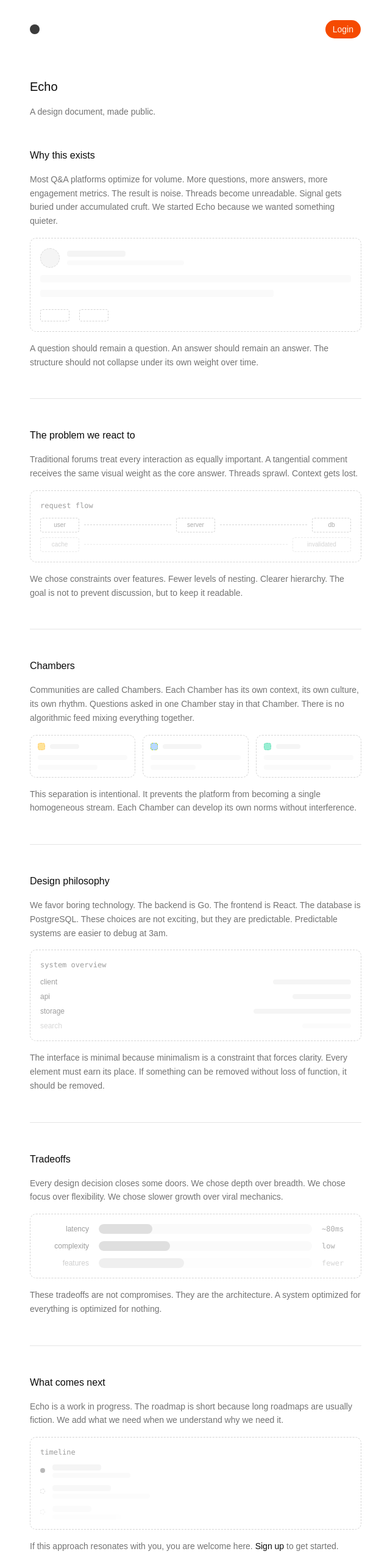
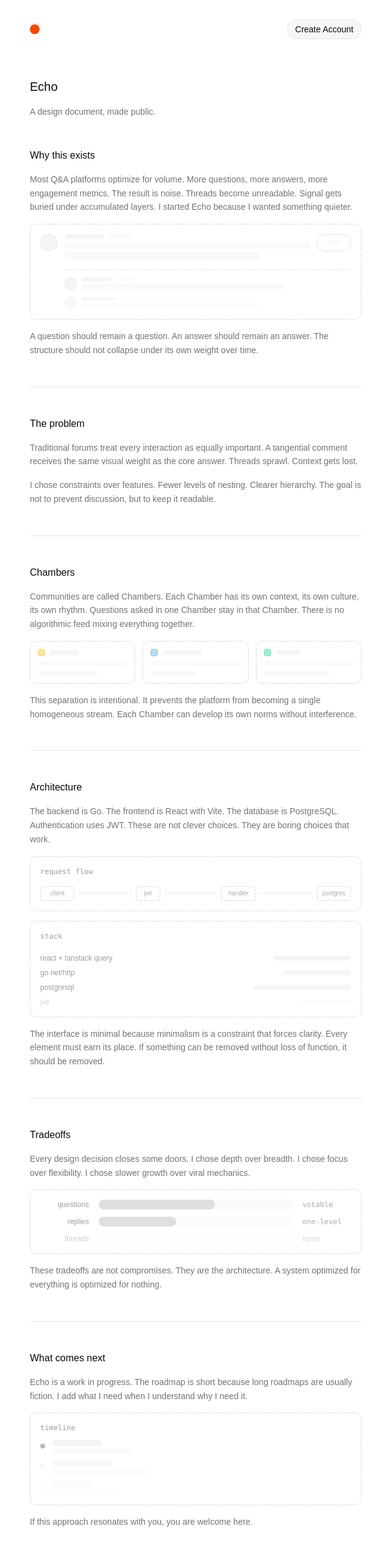
Before and after one commit to electr1fy0/echo, a React (Vite) app in the folder client/: page /landing in a window 1280 px wide. Shown: the top 2566 px of the page at 61% size, without its empty margins (319-959 px from the left). Built offline with nearby package versions, Linux system fonts and the light colour scheme; no server answers.

Commit message:
improve landing page

```diff
--- a/client/src/App.tsx
+++ b/client/src/App.tsx
@@ -39,6 +39,7 @@ export default function App() {
       <Routes>
         <Route path="/verify-email" element={<VerifyEmail />} />
         <Route element={<GuestRoute />}>
+          <Route path="/" element={<Navigate to="/landing" replace />} />
           <Route path="/landing" element={<Landing />} />
           <Route path="/auth" element={<Auth />} />
         </Route>
--- a/client/src/main.tsx
+++ b/client/src/main.tsx
@@ -7,7 +7,7 @@ import { ThemeProvider } from "./components/theme-provider.tsx";
 const queryClient = new QueryClient();
 createRoot(document.getElementById("root")!).render(
   <StrictMode>
-    <ThemeProvider defaultTheme="light" storageKey="echo-theme">
+    <ThemeProvider defaultTheme="system" storageKey="echo-theme">
       <QueryClientProvider client={queryClient}>
         <App />
       </QueryClientProvider>
--- a/client/src/pages/auth.tsx
+++ b/client/src/pages/auth.tsx
@@ -76,10 +76,14 @@ export function Auth() {
         {
           onSuccess: () => setSignupSuccess(true),
           onError: (err) => console.error(err),
-        }
+        },
       );
     } else {
-      signIn({ ...user, username: user.username.trim(), email: user.email.trim() });
+      signIn({
+        ...user,
+        username: user.username.trim(),
+        email: user.email.trim(),
+      });
     }
   }
   if (signupSuccess) {
@@ -191,7 +195,7 @@ export function Auth() {
                 {isInPending || isUpPending
                   ? "Loading…"
                   : isSignUp
-                    ? "Sign up"
+                    ? "Create Account"
                     : "Sign in"}
               </Button>
             </form>
--- a/client/src/pages/landing.tsx
+++ b/client/src/pages/landing.tsx
@@ -6,11 +6,14 @@ export function Landing() {
     <div className="min-h-screen flex flex-col bg-background">
       <header className="w-full max-w-xl mx-auto px-4 py-8 flex items-center justify-between">
         <Link to="/auth">
-          <div className="size-4 rounded-full bg-foreground/80" />
+          <div
+            className="size-4 rounded-full"
+            style={{ backgroundColor: "#F54900" }}
+          />
         </Link>
         <Link to="/auth">
-          <Button variant="default" size="sm" className="text-sm font-normal">
-            Login
+          <Button variant="outline" size="sm" className="text-sm font-normal">
+            Create Account
           </Button>
         </Link>
       </header>
@@ -24,63 +27,79 @@ export function Landing() {
         </section>
 
         <section className="space-y-4">
-          <h2 className="text-base font-medium text-foreground">Why this exists</h2>
+          <h2 className="text-base font-medium text-foreground">
+            Why this exists
+          </h2>
           <p className="text-muted-foreground text-sm leading-relaxed">
-            Most Q&A platforms optimize for volume. More questions, more answers, more engagement
-            metrics. The result is noise. Threads become unreadable. Signal gets buried under
-            accumulated cruft. We started Echo because we wanted something quieter.
+            Most Q&A platforms optimize for volume. More questions, more
+            answers, more engagement metrics. The result is noise. Threads
+            become unreadable. Signal gets buried under accumulated layers. I
+            started Echo because I wanted something quieter.
           </p>
 
-          <div className="border border-dashed border-muted-foreground/30 rounded-lg p-4 space-y-3">
-            <div className="flex items-center gap-3">
-              <div className="w-8 h-8 rounded-full bg-muted border border-dashed border-muted-foreground/20" />
-              <div className="flex-1 space-y-1.5">
-                <div className="h-2.5 w-24 bg-muted rounded" />
-                <div className="h-2 w-48 bg-muted/50 rounded" />
+          <div className="border border-dashed border-muted-foreground/30 rounded-lg p-4 space-y-4">
+            <div className="flex items-start gap-3">
+              <div className="w-7 h-7 rounded-full bg-muted border border-dashed border-muted-foreground/20 shrink-0" />
+              <div className="flex-1 min-w-0">
+                <div className="flex items-center gap-2 mb-1">
+                  <div className="h-2 w-16 bg-muted rounded" />
+                  <div className="h-2 w-10 bg-muted/40 rounded" />
+                </div>
+                <div className="space-y-1.5">
+                  <div className="h-3 w-full bg-muted/50 rounded" />
+                  <div className="h-3 w-4/5 bg-muted/50 rounded" />
+                </div>
+              </div>
+              <div className="h-7 w-14 border border-dashed border-muted-foreground/30 rounded-full flex items-center justify-center shrink-0">
+                <div className="h-2 w-6 bg-muted/50 rounded" />
               </div>
             </div>
-            <div className="h-3 w-full bg-muted/50 rounded" />
-            <div className="h-3 w-3/4 bg-muted/50 rounded" />
-            <div className="flex gap-4 pt-2">
-              <div className="h-5 w-12 border border-dashed border-muted-foreground/30 rounded" />
-              <div className="h-5 w-12 border border-dashed border-muted-foreground/30 rounded" />
+
+            <div className="border-t border-dashed border-muted-foreground/20 pt-3 ml-10 space-y-3">
+              <div className="flex items-start gap-2">
+                <div className="w-5 h-5 rounded-full bg-muted border border-dashed border-muted-foreground/20 shrink-0" />
+                <div className="flex-1 min-w-0">
+                  <div className="flex items-center gap-2 mb-1">
+                    <div className="h-1.5 w-12 bg-muted rounded" />
+                    <div className="h-1.5 w-8 bg-muted/40 rounded" />
+                  </div>
+                  <div className="h-2.5 w-3/4 bg-muted/50 rounded" />
+                </div>
+              </div>
+              <div className="flex items-start gap-2 opacity-60">
+                <div className="w-5 h-5 rounded-full bg-muted border border-dashed border-muted-foreground/20 shrink-0" />
+                <div className="flex-1 min-w-0">
+                  <div className="flex items-center gap-2 mb-1">
+                    <div className="h-1.5 w-14 bg-muted rounded" />
+                    <div className="h-1.5 w-6 bg-muted/40 rounded" />
+                  </div>
+                  <div className="h-2.5 w-2/3 bg-muted/50 rounded" />
+                </div>
+              </div>
             </div>
           </div>
 
           <p className="text-muted-foreground text-sm leading-relaxed">
-            A question should remain a question. An answer should remain an answer. The structure
-            should not collapse under its own weight over time.
+            A question should remain a question. An answer should remain an
+            answer. The structure should not collapse under its own weight over
+            time.
           </p>
         </section>
 
         <div className="h-px w-full bg-border" />
 
         <section className="space-y-4">
-          <h2 className="text-base font-medium text-foreground">The problem we react to</h2>
+          <h2 className="text-base font-medium text-foreground">The problem</h2>
           <p className="text-muted-foreground text-sm leading-relaxed">
-            Traditional forums treat every interaction as equally important. A tangential comment
-            receives the same visual weight as the core answer. Threads sprawl. Context gets lost.
+            Traditional forums treat every interaction as equally important. A
+            tangential comment receives the same visual weight as the core
+            answer. Threads sprawl. Context gets lost.
           </p>
 
-          <div className="border border-dashed border-muted-foreground/30 rounded-lg p-4 space-y-2">
-            <div className="text-xs text-muted-foreground/70 font-mono mb-3">request flow</div>
-            <div className="flex items-center gap-2">
-              <div className="h-6 w-16 border border-dashed border-muted-foreground/30 rounded text-[10px] flex items-center justify-center text-muted-foreground/60">user</div>
-              <div className="flex-1 h-px border-t border-dashed border-muted-foreground/30" />
-              <div className="h-6 w-16 border border-dashed border-muted-foreground/30 rounded text-[10px] flex items-center justify-center text-muted-foreground/60">server</div>
-              <div className="flex-1 h-px border-t border-dashed border-muted-foreground/30" />
-              <div className="h-6 w-16 border border-dashed border-muted-foreground/30 rounded text-[10px] flex items-center justify-center text-muted-foreground/60">db</div>
-            </div>
-            <div className="flex items-center gap-2 opacity-50">
-              <div className="h-6 w-16 border border-dashed border-muted-foreground/30 rounded text-[10px] flex items-center justify-center text-muted-foreground/60">cache</div>
-              <div className="flex-1 h-px border-t border-dashed border-muted-foreground/30" />
-              <div className="h-6 w-24 border border-dashed border-muted-foreground/30 rounded text-[10px] flex items-center justify-center text-muted-foreground/60">invalidated</div>
-            </div>
-          </div>
-
           <p className="text-muted-foreground text-sm leading-relaxed">
-            We chose constraints over features. Fewer levels of nesting. Clearer hierarchy.
-            The goal is not to prevent discussion, but to keep it readable.
+            I chose constraints over features. Fewer levels of nesting. Clearer
+            hierarchy. The goal is not to prevent discussion, but to keep it
+            readable.
           </p>
         </section>
 
@@ -89,9 +108,10 @@ export function Landing() {
         <section className="space-y-4">
           <h2 className="text-base font-medium text-foreground">Chambers</h2>
           <p className="text-muted-foreground text-sm leading-relaxed">
-            Communities are called Chambers. Each Chamber has its own context, its own culture,
-            its own rhythm. Questions asked in one Chamber stay in that Chamber. There is
-            no algorithmic feed mixing everything together.
+            Communities are called Chambers. Each Chamber has its own context,
+            its own culture, its own rhythm. Questions asked in one Chamber stay
+            in that Chamber. There is no algorithmic feed mixing everything
+            together.
           </p>
 
           <div className="grid grid-cols-3 gap-3">
@@ -122,47 +142,81 @@ export function Landing() {
           </div>
 
           <p className="text-muted-foreground text-sm leading-relaxed">
-            This separation is intentional. It prevents the platform from becoming a single
-            homogeneous stream. Each Chamber can develop its own norms without interference.
+            This separation is intentional. It prevents the platform from
+            becoming a single homogeneous stream. Each Chamber can develop its
+            own norms without interference.
           </p>
         </section>
 
         <div className="h-px w-full bg-border" />
 
         <section className="space-y-4">
-          <h2 className="text-base font-medium text-foreground">Design philosophy</h2>
+          <h2 className="text-base font-medium text-foreground">
+            Architecture
+          </h2>
           <p className="text-muted-foreground text-sm leading-relaxed">
-            We favor boring technology. The backend is Go. The frontend is React. The database
-            is PostgreSQL. These choices are not exciting, but they are predictable. Predictable
-            systems are easier to debug at 3am.
+            The backend is Go. The frontend is React with Vite. The database is
+            PostgreSQL. Authentication uses JWT. These are not clever choices.
+            They are boring choices that work.
           </p>
 
+          <div className="border border-dashed border-muted-foreground/30 rounded-lg p-4 space-y-4">
+            <div className="text-xs text-muted-foreground/70 font-mono">
+              request flow
+            </div>
+            <div className="flex items-center gap-2">
+              <div className="h-6 w-14 border border-dashed border-muted-foreground/30 rounded text-[10px] flex items-center justify-center text-muted-foreground/60">
+                client
+              </div>
+              <div className="flex-1 h-px border-t border-dashed border-muted-foreground/30" />
+              <div className="h-6 w-10 border border-dashed border-muted-foreground/30 rounded text-[10px] flex items-center justify-center text-muted-foreground/60">
+                jwt
+              </div>
+              <div className="flex-1 h-px border-t border-dashed border-muted-foreground/30" />
+              <div className="h-6 w-14 border border-dashed border-muted-foreground/30 rounded text-[10px] flex items-center justify-center text-muted-foreground/60">
+                handler
+              </div>
+              <div className="flex-1 h-px border-t border-dashed border-muted-foreground/30" />
+              <div className="h-6 w-14 border border-dashed border-muted-foreground/30 rounded text-[10px] flex items-center justify-center text-muted-foreground/60">
+                postgres
+              </div>
+            </div>
+          </div>
+
           <div className="border border-dashed border-muted-foreground/30 rounded-lg p-4">
-            <div className="text-xs text-muted-foreground/70 font-mono mb-3">system overview</div>
+            <div className="text-xs text-muted-foreground/70 font-mono mb-5">
+              stack
+            </div>
             <div className="space-y-2">
               <div className="flex items-center justify-between">
-                <span className="text-xs text-muted-foreground/70">client</span>
+                <span className="text-xs text-muted-foreground/70">
+                  react + tanstack query
+                </span>
                 <div className="h-2 w-32 bg-muted rounded" />
               </div>
               <div className="flex items-center justify-between">
-                <span className="text-xs text-muted-foreground/70">api</span>
-                <div className="h-2 w-24 bg-muted rounded" />
+                <span className="text-xs text-muted-foreground/70">
+                  go net/http
+                </span>
+                <div className="h-2 w-28 bg-muted rounded" />
               </div>
               <div className="flex items-center justify-between">
-                <span className="text-xs text-muted-foreground/70">storage</span>
+                <span className="text-xs text-muted-foreground/70">
+                  postgresql
+                </span>
                 <div className="h-2 w-40 bg-muted rounded" />
               </div>
               <div className="flex items-center justify-between opacity-40">
-                <span className="text-xs text-muted-foreground/70">search</span>
+                <span className="text-xs text-muted-foreground/70">jwt</span>
                 <div className="h-2 w-20 bg-muted rounded" />
               </div>
             </div>
           </div>
 
           <p className="text-muted-foreground text-sm leading-relaxed">
-            The interface is minimal because minimalism is a constraint that forces clarity.
-            Every element must earn its place. If something can be removed without loss of
-            function, it should be removed.
+            The interface is minimal because minimalism is a constraint that
+            forces clarity. Every element must earn its place. If something can
+            be removed without loss of function, it should be removed.
           </p>
         </section>
 
@@ -171,51 +225,69 @@ export function Landing() {
         <section className="space-y-4">
           <h2 className="text-base font-medium text-foreground">Tradeoffs</h2>
           <p className="text-muted-foreground text-sm leading-relaxed">
-            Every design decision closes some doors. We chose depth over breadth. We chose
-            focus over flexibility. We chose slower growth over viral mechanics.
+            Every design decision closes some doors. I chose depth over breadth.
+            I chose focus over flexibility. I chose slower growth over viral
+            mechanics.
           </p>
 
           <div className="border border-dashed border-muted-foreground/30 rounded-lg p-4 space-y-3">
             <div className="flex items-center gap-4">
-              <div className="w-20 text-xs text-muted-foreground/70 text-right">latency</div>
+              <div className="w-20 text-xs text-muted-foreground/70 text-right">
+                questions
+              </div>
               <div className="flex-1 h-4 bg-muted/50 rounded-full overflow-hidden">
-                <div className="h-full w-1/4 bg-muted-foreground/20 rounded-full" />
+                <div className="h-full w-3/5 bg-muted-foreground/20 rounded-full" />
               </div>
-              <div className="w-12 text-xs text-muted-foreground/60 font-mono">~80ms</div>
+              <div className="w-20 text-xs text-muted-foreground/60 font-mono">
+                votable
+              </div>
             </div>
             <div className="flex items-center gap-4">
-              <div className="w-20 text-xs text-muted-foreground/70 text-right">complexity</div>
-              <div className="flex-1 h-4 bg-muted/50 rounded-full overflow-hidden">
-                <div className="h-full w-1/3 bg-muted-foreground/20 rounded-full" />
+              <div className="w-20 text-xs text-muted-foreground/70 text-right">
+                replies
               </div>
-              <div className="w-12 text-xs text-muted-foreground/60 font-mono">low</div>
-            </div>
-            <div className="flex items-center gap-4 opacity-50">
-              <div className="w-20 text-xs text-muted-foreground/70 text-right">features</div>
               <div className="flex-1 h-4 bg-muted/50 rounded-full overflow-hidden">
                 <div className="h-full w-2/5 bg-muted-foreground/20 rounded-full" />
               </div>
-              <div className="w-12 text-xs text-muted-foreground/60 font-mono">fewer</div>
+              <div className="w-20 text-xs text-muted-foreground/60 font-mono">
+                one-level
+              </div>
+            </div>
+            <div className="flex items-center gap-4 opacity-50">
+              <div className="w-20 text-xs text-muted-foreground/70 text-right">
+                threads
+              </div>
+              <div className="flex-1 h-4 bg-muted/50 rounded-full overflow-hidden">
+                <div className="h-full w-0 bg-muted-foreground/20 rounded-full" />
+              </div>
+              <div className="w-20 text-xs text-muted-foreground/60 font-mono">
+                none
+              </div>
             </div>
           </div>
 
           <p className="text-muted-foreground text-sm leading-relaxed">
-            These tradeoffs are not compromises. They are the architecture. A system optimized
-            for everything is optimized for nothing.
+            These tradeoffs are not compromises. They are the architecture. A
+            system optimized for everything is optimized for nothing.
           </p>
         </section>
 
         <div className="h-px w-full bg-border" />
 
         <section className="space-y-4">
-          <h2 className="text-base font-medium text-foreground">What comes next</h2>
+          <h2 className="text-base font-medium text-foreground">
+            What comes next
+          </h2>
           <p className="text-muted-foreground text-sm leading-relaxed">
-            Echo is a work in progress. The roadmap is short because long roadmaps are usually
-            fiction. We add what we need when we understand why we need it.
+            Echo is a work in progress. The roadmap is short because long
+            roadmaps are usually fiction. I add what I need when I understand
+            why I need it.
           </p>
 
           <div className="border border-dashed border-muted-foreground/30 rounded-lg p-4">
-            <div className="text-xs text-muted-foreground/70 font-mono mb-3">timeline</div>
+            <div className="text-xs text-muted-foreground/70 font-mono mb-3">
+              timeline
+            </div>
             <div className="space-y-3">
               <div className="flex items-start gap-3">
                 <div className="w-2 h-2 rounded-full bg-muted-foreground/50 mt-1.5 shrink-0" />
@@ -242,15 +314,20 @@ export function Landing() {
           </div>
 
           <p className="text-muted-foreground text-sm leading-relaxed">
-            If this approach resonates with you, you are welcome here.{" "}
-            <Link
-              to="/auth"
-              className="text-foreground hover:underline underline-offset-2"
+            If this approach resonates with you, you are welcome here.
+          </p>
+        </section>
+
+        <section className="pt-4">
+          <Link to="/auth">
+            <Button
+              variant="outline"
+              size="lg"
+              className="w-full text-sm font-normal"
             >
-              Sign up
-            </Link>{" "}
-            to get started.
-          </p>
+              Create an account
+            </Button>
+          </Link>
         </section>
       </main>
 
```
